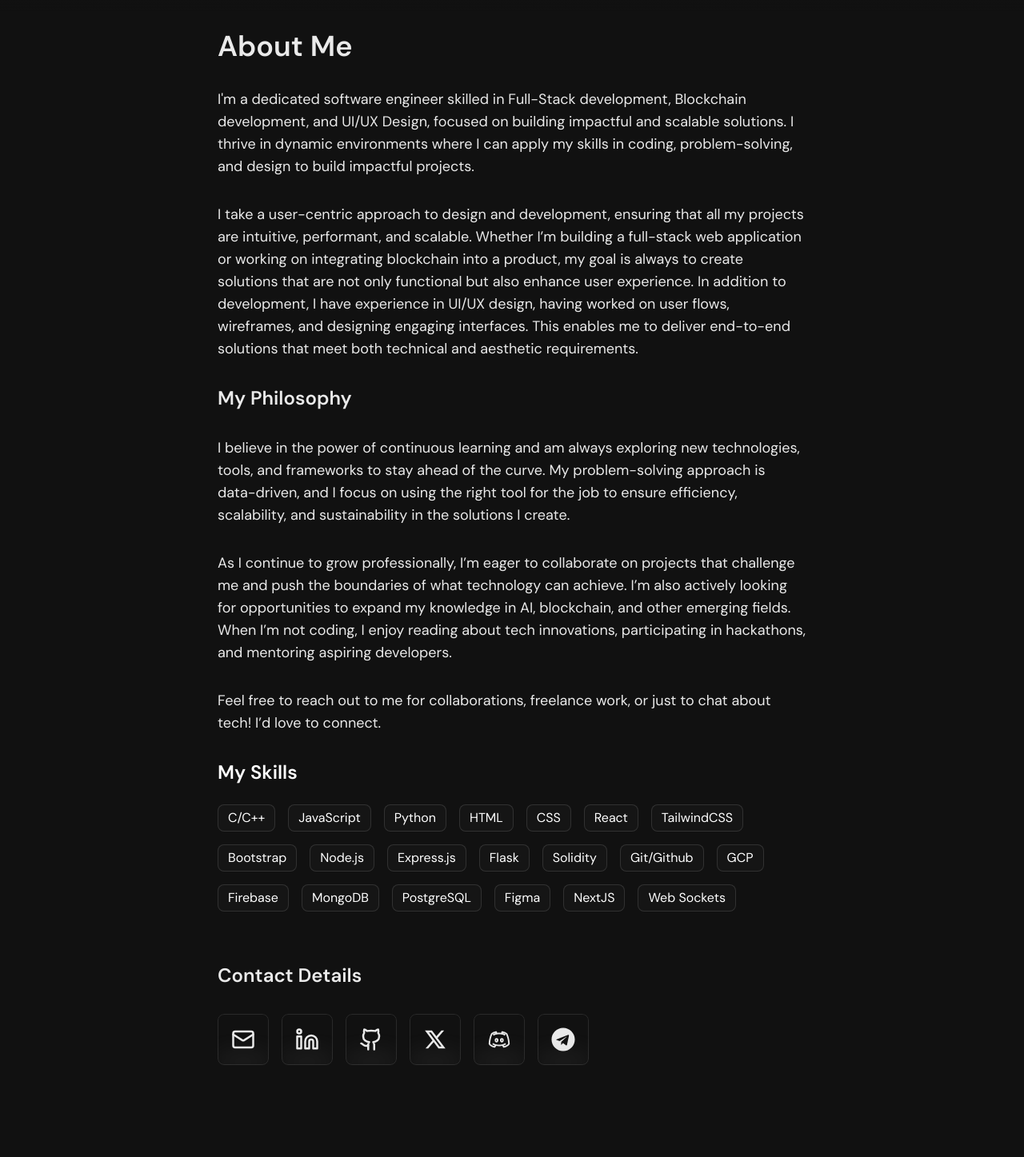
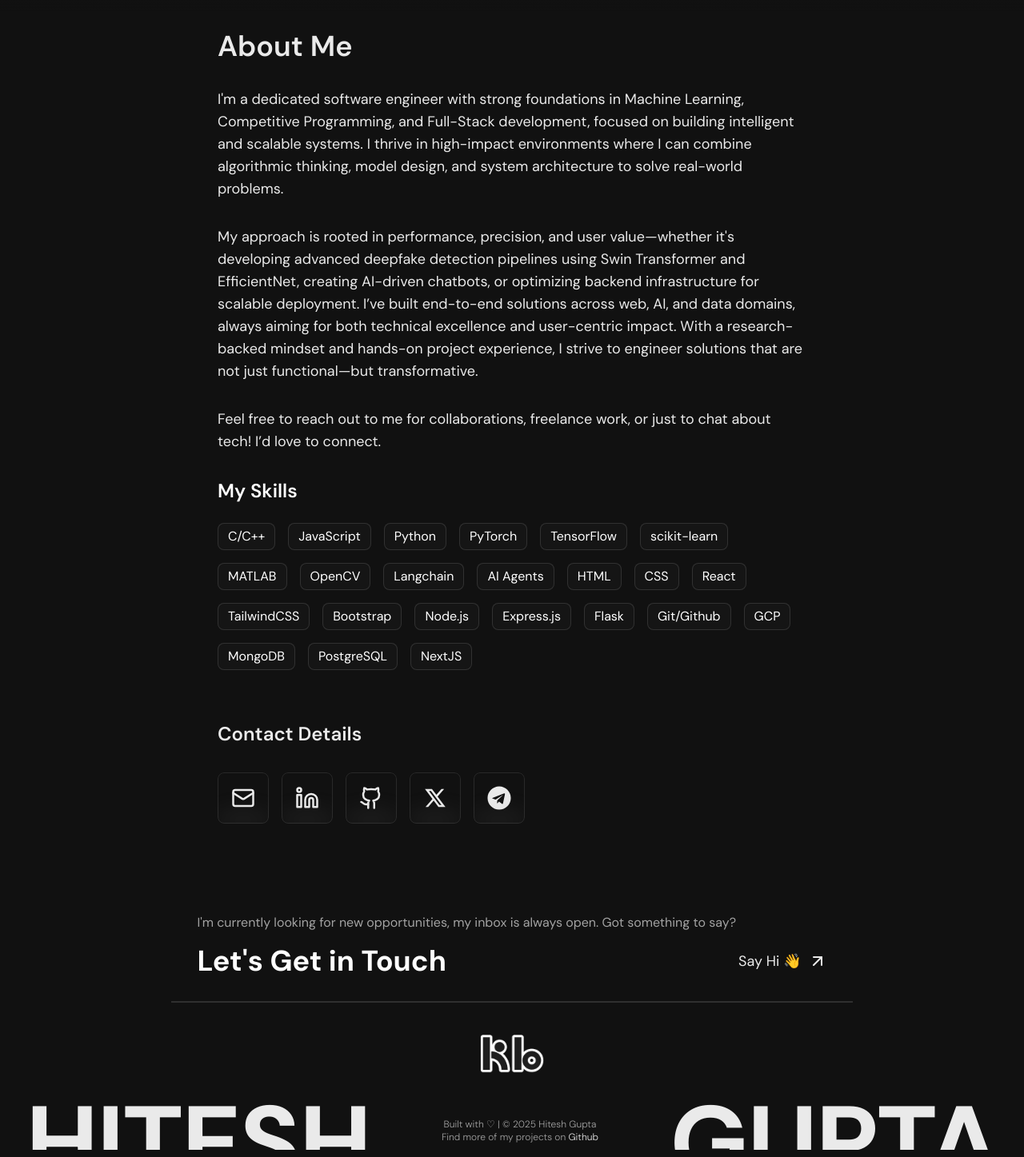
Before and after one commit to HitG010/hg-portfolio, a React (Create React App) app: page /about in a window 1280 px wide. Shown: the part 58-1505 px from the top of the page at 80% size. Built offline with nearby package versions, Linux system fonts and the light colour scheme.

Commit message:
About and Contact pages

```diff
--- a/public/index.html
+++ b/public/index.html
@@ -6,9 +6,9 @@
     <meta name="viewport" content="width=device-width, initial-scale=1" />
     <meta name="theme-color" content="#000000" />
     <meta
-      title="Kartik Bindra | Portfolio"
-      name="Kartik Bindra | Portfolio"
-      content="Kartik Bindra | Portfolio"
+      title="Hitesh Gupta | Portfolio"
+      name="Hitesh Gupta | Portfolio"
+      content="Hitesh Gupta | Portfolio"
     />
     <link rel="apple-touch-icon" href="%PUBLIC_URL%/logo192.png" />
     <!--
--- a/src/components/Footer.jsx
+++ b/src/components/Footer.jsx
@@ -7,49 +7,76 @@ const Footer = () => {
       {/* get in touch section */}
       <div className="relative group bg-bgDark text-white mt-4 w-full md:w-[70%] p-4 md:p-8">
         <div className="flex flex-col gap-4">
-                    <p className="text-textSecondary">I'm currently looking for new opportunities, my inbox is always open. Got something to say?</p>
+          <p className="text-textSecondary">
+            I'm currently looking for new opportunities, my inbox is always
+            open. Got something to say?
+          </p>
         </div>
         <div className="mt-4 flex flex-row justify-between items-center">
           <h2 className="text-xl md:text-4xl font-bold">Let's Get in Touch</h2>
-                    <div className="relative group flex gap-2 text-lg text-textPrimary items-center cursor-pointer" onClick={()=>{
-                        window.location.href="/contact";
-                    }}>Say Hi 👋 <ArrowUpRight/>
-                        <span
-                            className="absolute inline-block h-[2px] left-0 bottom-0 w-0 bg-textPrimary transition-all duration-300 group-hover:w-full"
-                        ></span>
+          <div
+            className="relative group flex gap-2 text-lg text-textPrimary items-center cursor-pointer"
+            onClick={() => {
+              window.location.href = "/contact";
+            }}
+          >
+            Say Hi 👋 <ArrowUpRight />
+            <span className="absolute inline-block h-[2px] left-0 bottom-0 w-0 bg-textPrimary transition-all duration-300 group-hover:w-full"></span>
           </div>
         </div>
-                <span
-                    className="absolute inline-block h-[2px] left-0 bottom-0 w-full bg-textSecondary/20 transition-all duration-300"
-                ></span>
+        <span className="absolute inline-block h-[2px] left-0 bottom-0 w-full bg-textSecondary/20 transition-all duration-300"></span>
       </div>
       <div className="flex justify-center items-center mt-6">
-                <img src={kbLogo} alt="logo" className="h-16 w-16 md:h-20 md:w-20 object-contain"></img>
+        <img
+          src={kbLogo}
+          alt="logo"
+          className="h-16 w-16 md:h-20 md:w-20 object-contain"
+        ></img>
       </div>
-            {/* check the device and plan the footer accordingly */ }
-            {(window.innerWidth > 768) ? (
+      {/* check the device and plan the footer accordingly */}
+      {window.innerWidth > 768 ? (
         <div className="flex flex-row justify-center text-4xl md:text-9xl font-bold w-full translate-y-2 h-20 overflow-hidden overflow-x-hidden gap-12 md:gap-4 -tracking-[0.02em]">
-                    <div>KARTIK</div>
+          <div>HITESH</div>
           <div className="flex flex-col justify-center items-center text-textSecondary text-xs  mt-8 mb-4 tracking-[0em] font-light w-full">
-                        <p className="text-nowrap">Built with ♡ | © {new Date().getFullYear()} Kartik Bindra </p>
-                        <p className="text-nowrap">Find more of my projects on <a href="https://www.github.com/kartikbindra" className="text-textPrimary">Github</a></p>
+            <p className="text-nowrap">
+              Built with ♡ | © {new Date().getFullYear()} Hitesh Gupta{" "}
+            </p>
+            <p className="text-nowrap">
+              Find more of my projects on{" "}
+              <a
+                href="https://www.github.com/HitG010"
+                className="text-textPrimary"
+              >
+                Github
+              </a>
+            </p>
           </div>
-                    <div>BINDRA</div>
+          <div>GUPTA</div>
         </div>
       ) : (
         <div>
           <div className="flex flex-col justify-center items-center text-textSecondary text-xs  mt-2 mb-4 tracking-[0em] font-light w-full">
-                        <p className="text-nowrap">Built with ♡ | © {new Date().getFullYear()} Kartik Bindra </p>
-                        <p className="text-nowrap">Find more of my projects on <a href="https://www.github.com/kartikbindra" className="text-textPrimary">Github</a></p>
+            <p className="text-nowrap">
+              Built with ♡ | © {new Date().getFullYear()} Hitesh Gupta{" "}
+            </p>
+            <p className="text-nowrap">
+              Find more of my projects on{" "}
+              <a
+                href="https://www.github.com/HitG010"
+                className="text-textPrimary"
+              >
+                Github
+              </a>
+            </p>
           </div>
           <div className="flex justify-center text-6xl md:text-9xl font-bold w-full translate-y-1 h-10 overflow-hidden gap-6 -tracking-[0.02em]">
-                    <div>KARTIK</div>
-                    <div>BINDRA</div>
+            <div>HITESH</div>
+            <div>GUPTA</div>
           </div>
         </div>
       )}
     </footer>
   );
-}
+};
 
 export default Footer;
--- a/src/components/SkillProgress.jsx
+++ b/src/components/SkillProgress.jsx
@@ -1,10 +1,18 @@
-import React from 'react';
+import React from "react";
 
 // Array of skills and their proficiency (out of 100)
 const skills = [
   { name: "C/C++", level: 85 },
   { name: "JavaScript", level: 90 },
   { name: "Python", level: 80 },
+  { name: "PyTorch", level: 70 },
+  { name: "TensorFlow", level: 70 },
+  { name: "scikit-learn", level: 70 },
+  { name: "MATLAB", level: 70 },
+  { name: "OpenCV", level: 70 },
+  { name: "Langchain", level: 70 },
+  { name: "AI Agents", level: 70 },
+  // {name : ""}
   { name: "HTML", level: 95 },
   { name: "CSS", level: 90 },
   { name: "React", level: 90 },
@@ -13,15 +21,11 @@ const skills = [
   { name: "Node.js", level: 85 },
   { name: "Express.js", level: 80 },
   { name: "Flask", level: 70 },
-  { name: "Solidity", level: 75 },
   { name: "Git/Github", level: 95 },
   { name: "GCP", level: 65 },
-  { name: "Firebase", level: 75 },
   { name: "MongoDB", level: 80 },
   { name: "PostgreSQL", level: 70 },
-  { name: "Figma", level: 70 },
   { name: "NextJS", level: 50 },
-  { name: "Web Sockets", level: 75 },
 ];
 
 const ProgressBar = ({ skill, level }) => {
@@ -58,11 +62,11 @@ const SkillSet = () => {
     <div className="text-white rounded-xl">
       <h2 className="text-2xl font-semibold mb-6">My Skills</h2>
       <div className="flex flex-wrap gap-4">
-      {skills.map((skill, index) => (
-        <div className='flex justify-center items-center px-3 py-1 bg-darkCard/50 rounded-lg border border-1 border-textSecondary/20 transition-all duration-300 hover:bg-textSecondary/20 '>
+        {skills.map((skill, index) => (
+          <div className="flex justify-center items-center px-3 py-1 bg-darkCard/50 rounded-lg border border-1 border-textSecondary/20 transition-all duration-300 hover:bg-textSecondary/20 ">
             {skill.name}
-        </div>
-      ))}
+          </div>
+        ))}
       </div>
     </div>
   );
--- a/src/pages/About.jsx
+++ b/src/pages/About.jsx
@@ -1,24 +1,38 @@
-import React from 'react';
-import SkillSet from '../components/SkillProgress';
+import React from "react";
+import SkillSet from "../components/SkillProgress";
 import { MapPinHouse, Linkedin, Github, Mail } from "lucide-react";
 import { RiTwitterXLine } from "react-icons/ri";
 import { AiOutlineDiscord } from "react-icons/ai";
 import { FaTelegram } from "react-icons/fa";
+// import { SiCodeforces } from "react-icons/si";
 
 const About = () => {
   return (
     <div className="px-4 container mx-auto flex flex-col gap-8 mt-24 w-full md:w-[80%] lg:w-[60%]">
       <h1 className="text-4xl font-semibold">About Me</h1>
-            <p className="text-lg sm:text-base md:text-lg">I'm a dedicated software engineer skilled in Full-Stack development, Blockchain development, and UI/UX Design, focused on building impactful and scalable solutions. I thrive in dynamic environments where I can apply my skills in coding, problem-solving, and design to build impactful projects.</p>
+      <p className="text-lg sm:text-base md:text-lg">
+        I'm a dedicated software engineer with strong foundations in Machine
+        Learning, Competitive Programming, and Full-Stack development, focused
+        on building intelligent and scalable systems. I thrive in high-impact
+        environments where I can combine algorithmic thinking, model design, and
+        system architecture to solve real-world problems.
+      </p>
 
-            <p className="text-lg sm:text-base md:text-lg">I take a user-centric approach to design and development, ensuring that all my projects are intuitive, performant, and scalable. Whether I’m building a full-stack web application or working on integrating blockchain into a product, my goal is always to create solutions that are not only functional but also enhance user experience. In addition to development, I have experience in UI/UX design, having worked on user flows, wireframes, and designing engaging interfaces. This enables me to deliver end-to-end solutions that meet both technical and aesthetic requirements.</p>
+      <p className="text-lg sm:text-base md:text-lg">
+        My approach is rooted in performance, precision, and user value—whether
+        it's developing advanced deepfake detection pipelines using Swin
+        Transformer and EfficientNet, creating AI-driven chatbots, or optimizing
+        backend infrastructure for scalable deployment. I’ve built end-to-end
+        solutions across web, AI, and data domains, always aiming for both
+        technical excellence and user-centric impact. With a research-backed
+        mindset and hands-on project experience, I strive to engineer solutions
+        that are not just functional—but transformative.
+      </p>
 
-            <p className="text-2xl font-semibold">My Philosophy</p>
-            <p className="text-lg sm:text-base md:text-lg">I believe in the power of continuous learning and am always exploring new technologies, tools, and frameworks to stay ahead of the curve. My problem-solving approach is data-driven, and I focus on using the right tool for the job to ensure efficiency, scalability, and sustainability in the solutions I create.</p>
-
-            <p className="text-lg sm:text-base md:text-lg">As I continue to grow professionally, I’m eager to collaborate on projects that challenge me and push the boundaries of what technology can achieve. I’m also actively looking for opportunities to expand my knowledge in AI, blockchain, and other emerging fields. When I’m not coding, I enjoy reading about tech innovations, participating in hackathons, and mentoring aspiring developers.</p>
-
-            <p className="text-lg sm:text-base md:text-lg">Feel free to reach out to me for collaborations, freelance work, or just to chat about tech! I’d love to connect.</p>
+      <p className="text-lg sm:text-base md:text-lg">
+        Feel free to reach out to me for collaborations, freelance work, or just
+        to chat about tech! I’d love to connect.
+      </p>
 
       <SkillSet />
 
@@ -28,7 +42,7 @@ const About = () => {
           <Mail
             className="w-full h-full p-2.5 md:p-4 border border-white/10 rounded-lg cursor-pointer"
             onClick={() => {
-                            window.open("mailto:bindrakartik64@gmail.com");
+              window.open("mailto:guptahitesh201105@gmail.com");
             }}
           />
           <div className="absolute bottom-0 left-0 right-0 h-2 bg-textSecondary opacity-30 blur-lg group-hover:opacity-100 transition duration-300"></div>
@@ -37,7 +51,7 @@ const About = () => {
           <Linkedin
             className="w-full h-full p-2.5 md:p-4 border border-white/10 rounded-lg cursor-pointer"
             onClick={() => {
-                            window.open("https://www.linkedin.com/in/kartik-bindra/");
+              window.open("https://www.linkedin.com/in/hiteshgupta201105/");
             }}
           />
           <div className="absolute bottom-0 left-0 right-0 h-2 bg-textSecondary opacity-30 blur-lg group-hover:opacity-100 transition duration-300"></div>
@@ -46,7 +60,7 @@ const About = () => {
           <Github
             className="w-full h-full p-2.5 md:p-4 border border-white/10 rounded-lg cursor-pointer"
             onClick={() => {
-                            window.open("https://www.github.com/kartikbindra");
+              window.open("https://www.github.com/HitG010");
             }}
           />
           <div className="absolute bottom-0 left-0 right-0 h-2 bg-textSecondary opacity-30 blur-lg group-hover:opacity-100 transition duration-300"></div>
@@ -55,25 +69,17 @@ const About = () => {
           <RiTwitterXLine
             className="w-full h-full p-2.5 md:p-4 border border-white/10 rounded-lg cursor-pointer"
             onClick={() => {
-                            window.open("https://x.com/KartikB68116");
+              window.open("https://x.com/HiteshGupta2005");
             }}
           />
           <div className="absolute bottom-0 left-0 right-0 h-2 bg-textSecondary opacity-30 blur-lg group-hover:opacity-100 transition duration-300"></div>
         </div>
-                <div className="group relative overflow-hidden w-12 h-12 md:w-16 md:h-16 rounded-lg hover:opacity-1 mb-4">
-                    <AiOutlineDiscord
-                        className="w-full h-full p-2.5 md:p-4 border border-white/10 rounded-lg cursor-pointer"
-                        onClick={() => {
-                            window.open("https://discordapp.com/users/758925535807143946");
-                        }}
-                    />
-                    <div className="absolute bottom-0 left-0 right-0 h-2 bg-textSecondary opacity-30 blur-lg group-hover:opacity-100 transition duration-300"></div>
-                </div>
+
         <div className="group relative overflow-hidden w-12 h-12 md:w-16 md:h-16 rounded-lg hover:opacity-1 mb-4">
           <FaTelegram
             className="w-full h-full p-2.5 md:p-4 border border-white/10 rounded-lg cursor-pointer"
             onClick={() => {
-                            window.open("https://t.me/bindrakartik");
+              window.open("https://t.me/HiteshG20");
             }}
           />
           <div className="absolute bottom-0 left-0 right-0 h-2 bg-textSecondary opacity-30 blur-lg group-hover:opacity-100 transition duration-300"></div>
@@ -81,6 +87,6 @@ const About = () => {
       </div>
     </div>
   );
-}
+};
 
 export default About;
```
Also changed, not shown: src/components/Navbar.jsx (+27 -7 lines), src/components/Section.jsx (+10 -0 lines), src/pages/ContactMe.jsx (+7 -15 lines). Lines whose indentation alone changed are shown as unchanged.
